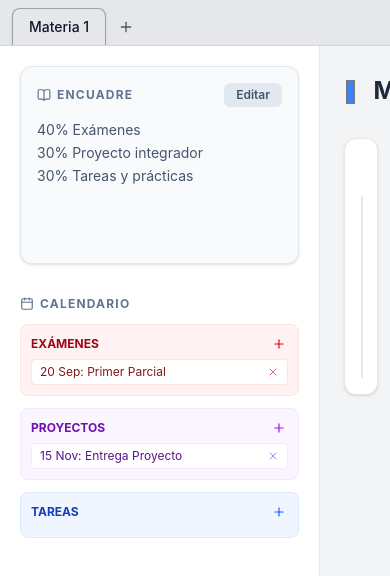
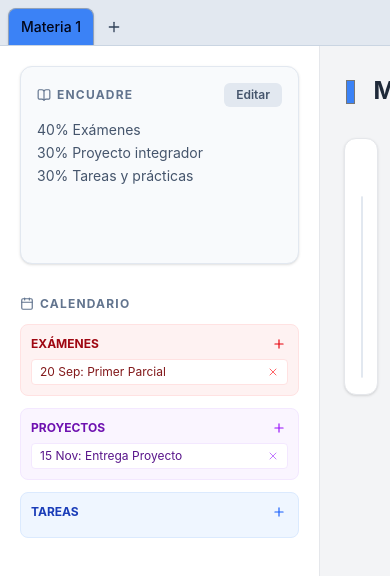
Before and after one commit to VVANEGZ/vani, a React (Vite) app in the folder vani/: page / in a window 390 px wide. Shown: the top 576 px of the page. Built offline with nearby package versions, Linux system fonts and the light colour scheme.

Commit message:
fix: improve responsive subject tabs and accessibility

```diff
--- a/vani/src/components/TabBar.jsx
+++ b/vani/src/components/TabBar.jsx
@@ -1,31 +1,31 @@
-import { Plus, X } from 'lucide-react';
+import { Plus, X } from "lucide-react";
 
 export default function TabBar({ materias, activaId, onSelect, onAdd, onDelete }) {
   return (
-    <div className="flex items-center bg-gray-200 px-3 pt-2 gap-1.5 border-b border-gray-300 overflow-x-auto">
+    <div className="flex items-center gap-1.5 overflow-x-auto border-b border-slate-300 bg-slate-200 px-2 pt-2 sm:px-3">
       {materias.map((materia) => {
         const esActiva = materia.id === activaId;
         return (
           <div
             key={materia.id}
             onClick={() => onSelect(materia.id)}
-            /* AQUÍ ESTÁ EL ATRIBUTO DE COLOR CORRECTAMENTE ASIGNADO */
-            style={{ backgroundColor: esActiva ? (materia.color || '#e5e7eb') : '#d1d5db' }}
-            className={`group flex items-center justify-between gap-2 px-4 py-2 text-sm font-medium rounded-t-lg cursor-pointer transition-all border-t border-x ${
+            style={{ backgroundColor: esActiva ? materia.color || "#3B82F6" : "#d1d5db" }}
+            className={`group flex max-w-[210px] shrink-0 cursor-pointer items-center justify-between gap-2 rounded-t-lg border-x border-t px-3 py-2 text-sm font-medium transition-all sm:px-4 ${
               esActiva
-                ? 'text-gray-900 border-gray-400 shadow-sm'
-                : 'text-gray-600 border-transparent hover:brightness-95'
+                ? "border-slate-400 text-slate-950 shadow-sm"
+                : "border-transparent text-slate-700 hover:brightness-95"
             }`}
           >
-            <span className="truncate max-w-[150px]">{materia.nombre || 'Nueva Materia'}</span>
-
+            <span className="truncate">{materia.nombre || "Nueva Materia"}</span>
             {materias.length > 1 && (
               <button
+                type="button"
                 onClick={(e) => {
                   e.stopPropagation();
                   onDelete(materia.id);
                 }}
-                className="opacity-0 group-hover:opacity-100 hover:bg-red-500 hover:text-white rounded p-0.5 transition-colors"
+                className="rounded p-0.5 opacity-70 transition-colors hover:bg-red-500 hover:text-white group-hover:opacity-100"
+                aria-label={`Eliminar ${materia.nombre || "materia"}`}
               >
                 <X size={13} />
               </button>
@@ -33,10 +33,7 @@ export default function TabBar({ materias, activaId, onSelect, onAdd, onDelete }
           </div>
         );
       })}
-      <button
-        onClick={onAdd}
-        className="p-1.5 text-gray-600 hover:bg-gray-300 rounded-md transition-colors"
-      >
+      <button type="button" onClick={onAdd} className="shrink-0 rounded-md p-1.5 text-slate-700 transition-colors hover:bg-slate-300" aria-label="Añadir materia">
         <Plus size={16} />
       </button>
     </div>
```
